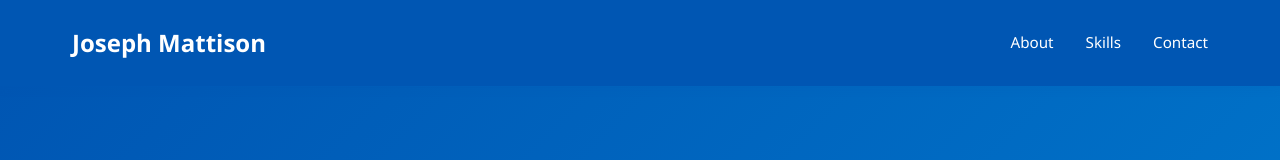
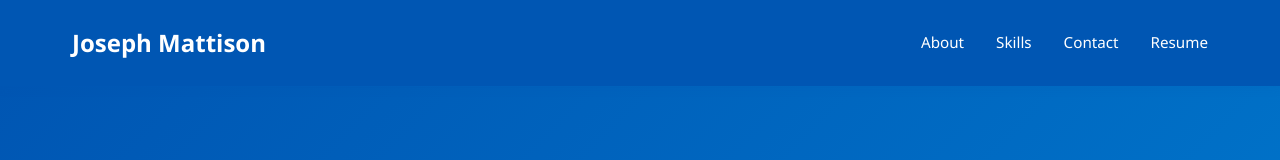
Before and after one commit to JoeyMattison/JoeyMattison.github.io, a plain HTML site: page index.html in a window 1280 px wide. Shown: the top 160 px of the page. Drawn offline with Linux system fonts and the light colour scheme.

Commit message:
added link for downloadable resume pdf

```diff
--- a/index.html
+++ b/index.html
@@ -15,6 +15,7 @@
                 <li><a href="#about">About</a></li>
                 <li><a href="#skills">Skills</a></li>
                 <li><a href="#contact">Contact</a></li>
+                <li><a href="resume.pdf" download="Joseph-Mattison-Resume.pdf">Resume</a></li>
             </ul>
         </div>
     </nav>
```
Also changed, not shown: 1 other file.
